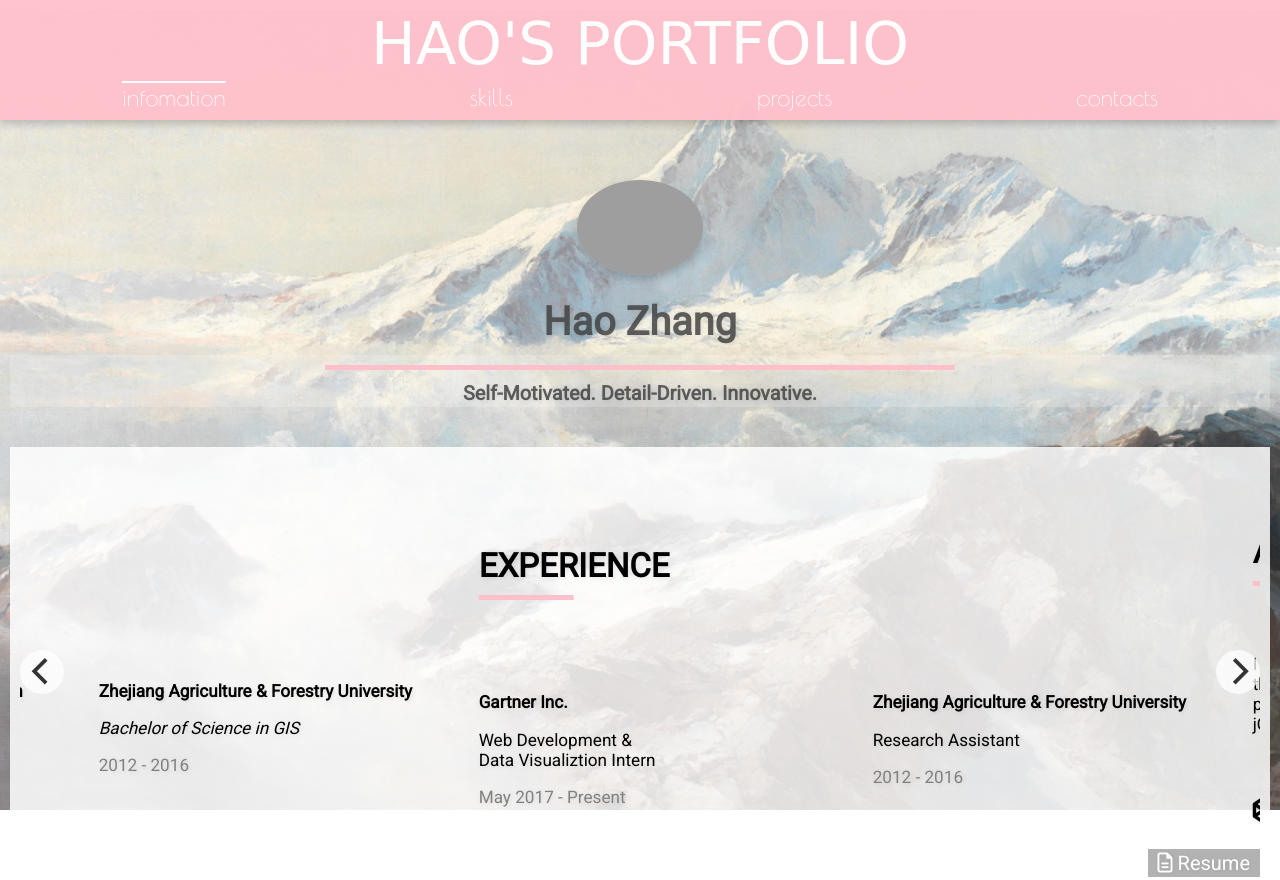
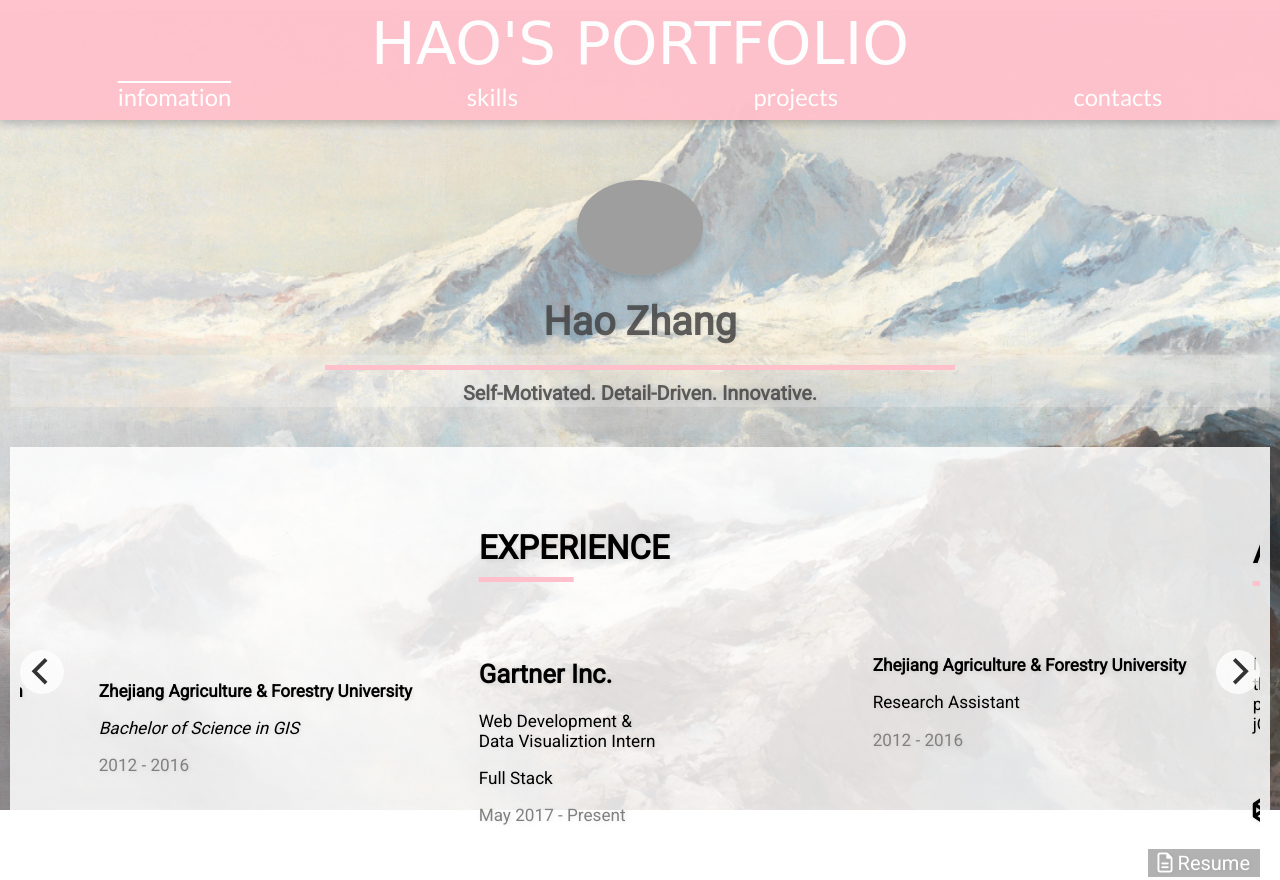
Before and after one commit to lucian33/portfolioWebsite, a plain HTML site: page index.html in a window 1280 px wide. Shown: the top 880 px of the page. Drawn offline with nearby package versions, Linux system fonts and the light colour scheme; grey boxes are pictures that could not be loaded; a web font is replaced by a local one.

Commit message:
minoir changes

```diff
--- a/index.html
+++ b/index.html
@@ -68,9 +68,7 @@
               <div class="br"> </div>
 
             </div>
-
             <div class="desc">
-
               <p>I am currently a graduate student majored in GIS at UIUC. Believing in programming is the closest thing we have to magic, and driven by my passion in web development. I am experienced as a programmer and equipped with technologies such as
                 AngularJS, NodeJS, WebGL, Three.js and jQuery, etc.</p>
             </div>
@@ -117,8 +115,9 @@
             </div>
             <div class="desc">
               <div>
-                <p><b>Gartner Inc.</b></p>
+                <h2><b>Gartner Inc.</b></h2>
                 <p>Web Development & <br> Data Visualiztion Intern</p>
+                <p>Full Stack</p>
                 <span>
                   May 2017 - Present
                 </span>
--- a/styles/main.scss
+++ b/styles/main.scss
@@ -98,7 +98,8 @@ html, body{
     display: flex;
     flex-direction: row;
     justify-content: space-around;
-    font-family: 'Poiret One', cursive;
+    // font-family: 'Poiret One', cursive;
+    font-family: 'lato', sans-serif;
     margin-bottom: 5px;
     div {
       cursor: pointer;
```
Also changed, not shown: scripts/main.js (+7 -7 lines), main.css, 1 other file.
